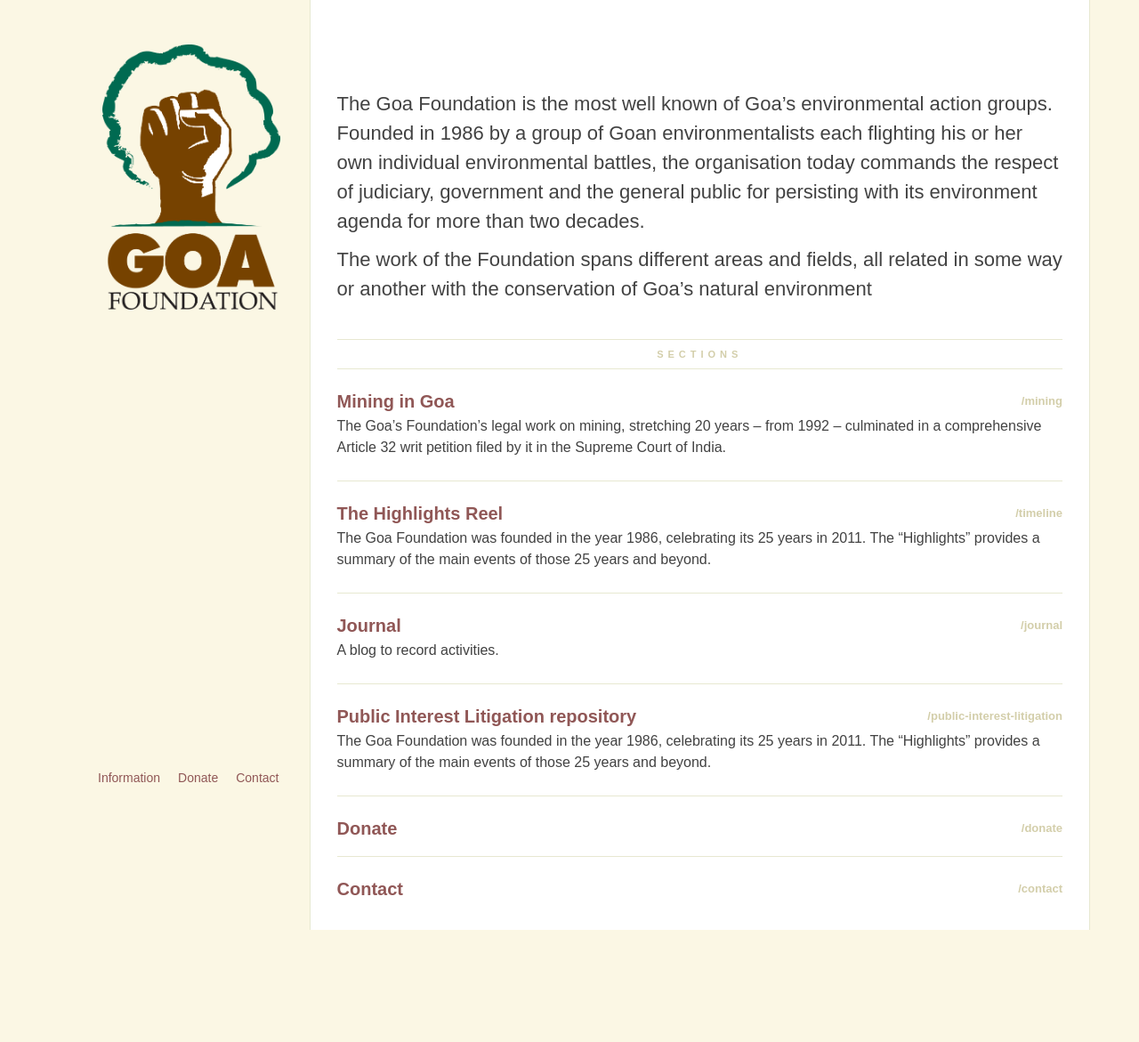
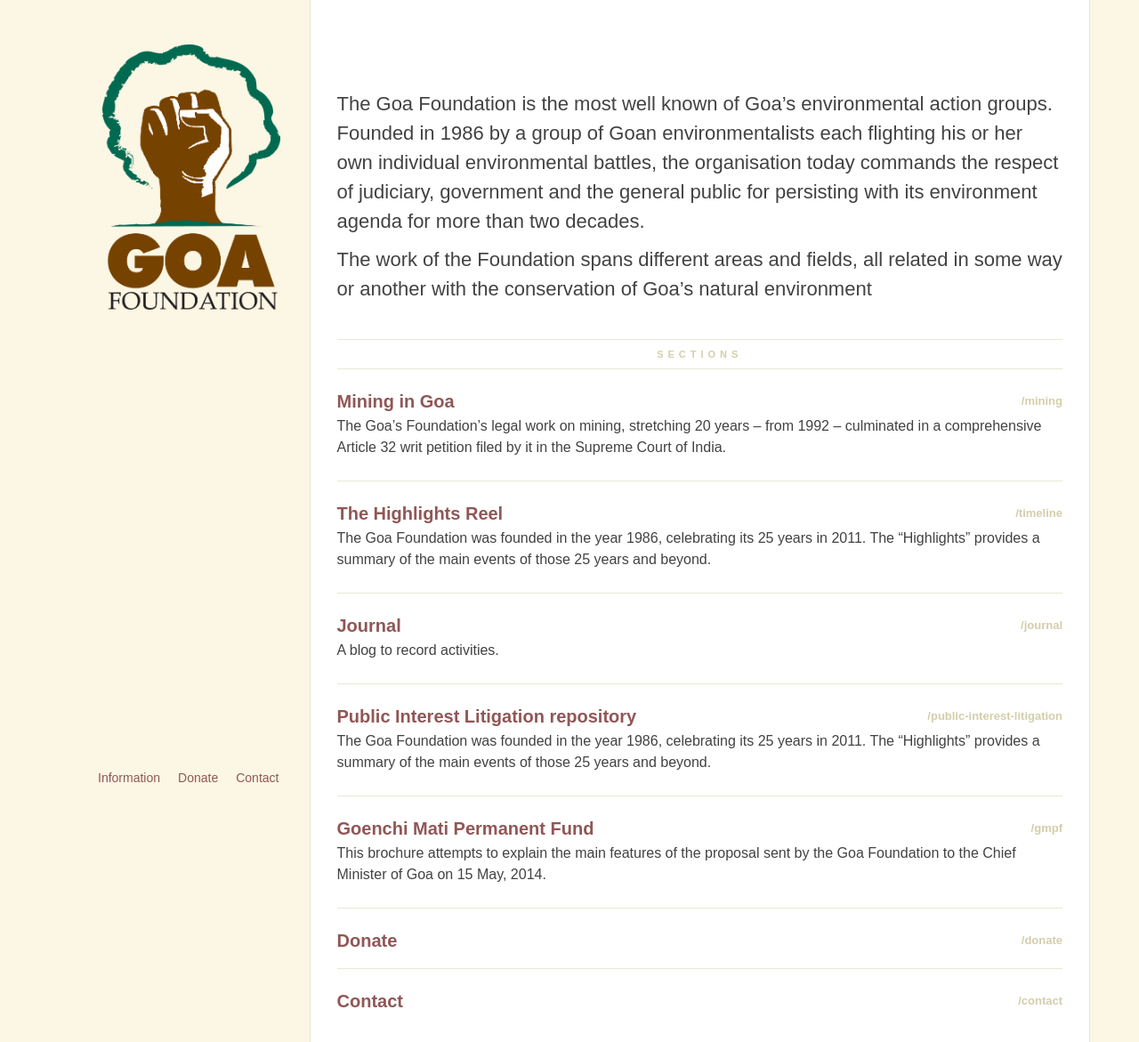
Before and after one commit to GoaFoundation/GoaFoundation.github.io, a Jekyll site: the page built from index.html, in a window 1280 px wide and 1171 px high. Shown: the whole window at 89% size. Built offline with Jekyll 4.4.1, drawn with Linux system fonts in a browser that asks for light colours; nearby versions of some CDN libraries; comment, search, counter and statistics services are not loaded.

Commit message:
Refining

```diff
--- a/_layouts/post.html
+++ b/_layouts/post.html
@@ -22,7 +22,7 @@
   </div>
 
   <footer class="post-footer">
-  	 To discuss this post please leave a comment to our <a href="http://">Facebook page</a>.
+  	 To discuss this post leave a comment to our <a href="http://">Facebook page</a>.
   </footer>
 
 </article>
--- a/index.html
+++ b/index.html
@@ -32,6 +32,10 @@
 			<p>The Goa Foundation was founded in the year 1986, celebrating its 25 years in 2011. The “Highlights” provides a summary of the main events of those 25 years and beyond.</p>
 		</li>
 		<li>
+			<h3><a href="/gmpf">Goenchi Mati Permanent Fund <small>/gmpf</small></a></h3>
+			<p>This brochure attempts to explain the main features of the proposal sent by the Goa Foundation to the Chief Minister of Goa on 15 May, 2014.</p>
+		</li>
+		<li>
 			<h3><a href="/donate">Donate <small>/donate</small></a></h3>
 		</li>
 		<li><h3><a href="/contact">Contact <small>/contact</small></a></h3></li>
```
